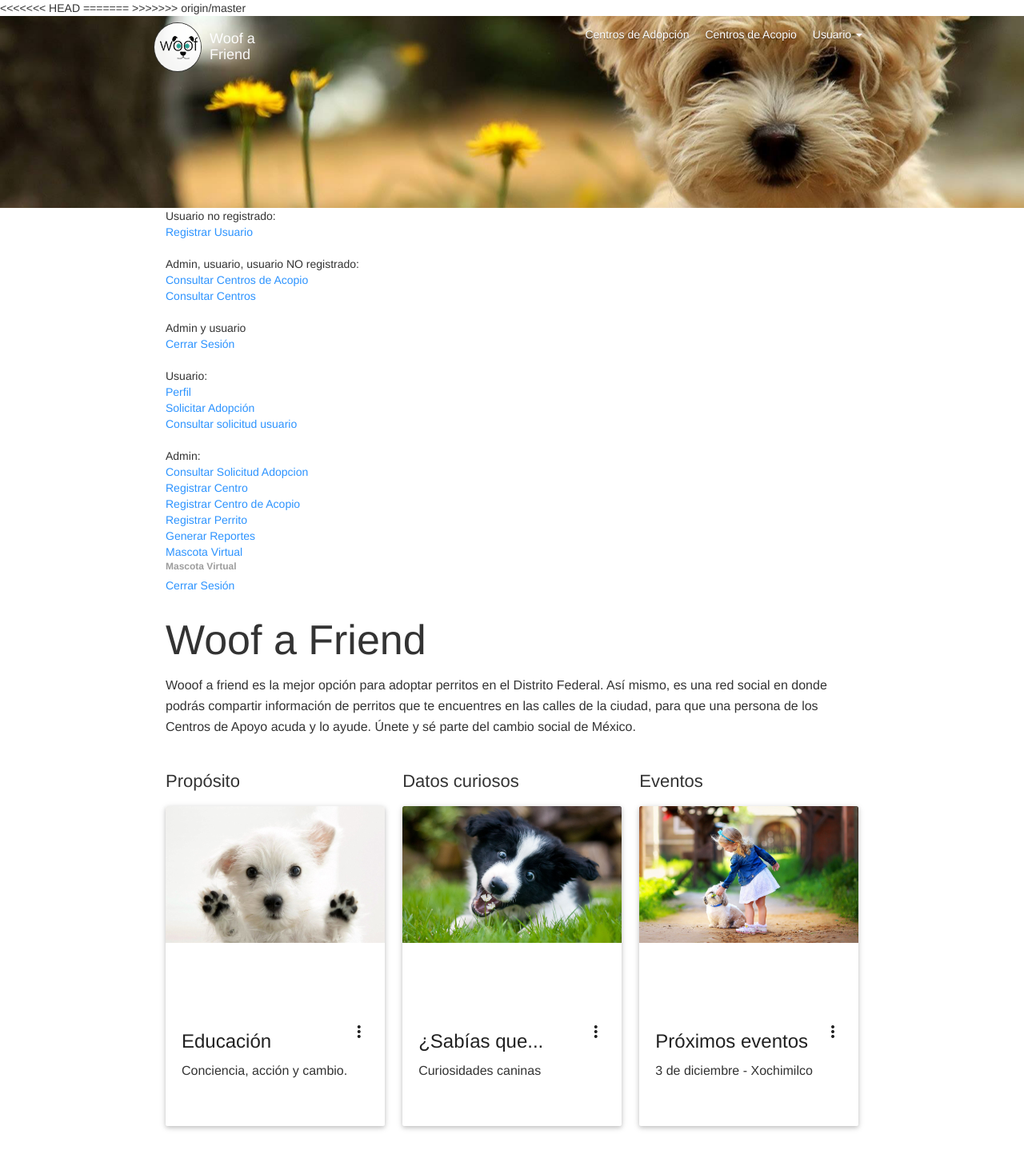
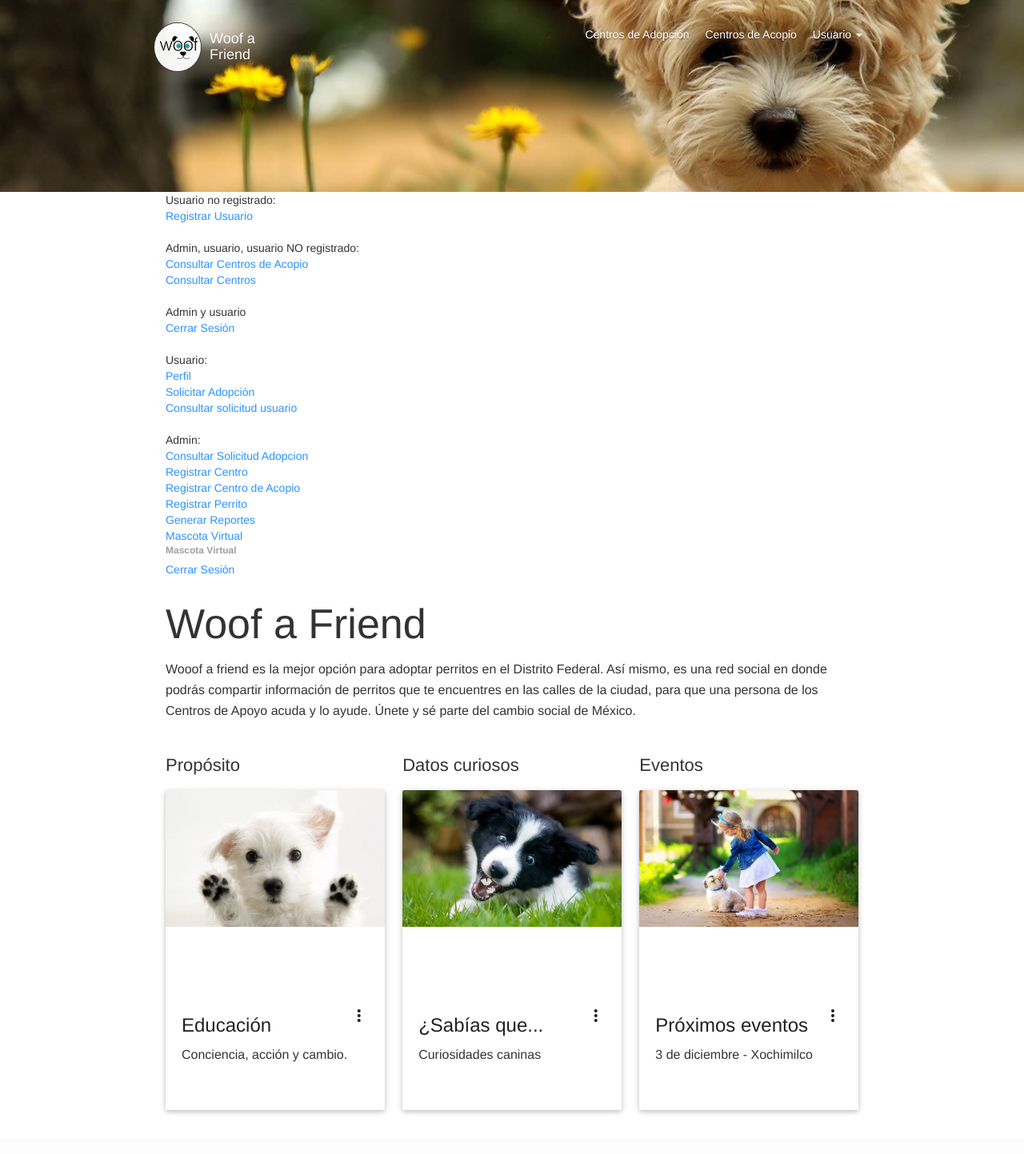
Before and after one commit to beemeli/Woof-git, a PHP site: page / in a window 1280 px wide. Shown: the whole page at 80% size. After the commit the page ends 1392 px from the top, so only its background shows below. Run offline with PHP 8.4, Linux system fonts and the light colour scheme; some libraries are stand-ins or nearby versions.

Commit message:
CAMBIOS
CAMBIOS

```diff
--- a/index.php
+++ b/index.php
@@ -10,13 +10,13 @@
 
     <script src="https://maxcdn.bootstrapcdn.com/bootstrap/3.3.5/js/bootstrap.min.js"></script>
 
-<<<<<<< HEAD
+
     <script src="js/ct-navbar.js"></script>
     <link rel="stylesheet" href="css/style.css" type="text/css">
     <script src="js/controller"></script>
     <script src="https://ajax.googleapis.com/ajax/libs/jquery/1.11.3/jquery.min.js"></script>
     <script type="text/javascript" src="js/controller.js"></script>
-=======
+
         <script src="https://maxcdn.bootstrapcdn.com/bootstrap/3.3.5/js/bootstrap.min.js"></script>
 
         <script src="js/ct-navbar.js"></script>
@@ -24,7 +24,7 @@
 
         <script src="https://ajax.googleapis.com/ajax/libs/jquery/1.11.3/jquery.min.js"></script>
         <script type="text/javascript" src="js/controller.js"></script>
->>>>>>> origin/master
+
 
 
     <!--Import Google Icon Font-->
--- a/js/controllerJuego.js
+++ b/js/controllerJuego.js
@@ -24,12 +24,12 @@ $(document).ready(inicio);
 function inicio() {
     window.history.forward(1);
     animacion = setInterval('pintarImagen(sentado)', 300);
-<<<<<<< HEAD
+
     //if (localStorage["ultima_sesion"] === "undefined") {
-=======
+
 
     if (localStorage["ultima_sesion"] === "" || localStorage["ultima_sesion"] === "undefined") {
->>>>>>> origin/master
+
         infoMascota();
     //} else {
     //    mostrarMascota();
```
Also changed, not shown: registrarPerrito.php (+0 -10 lines).
